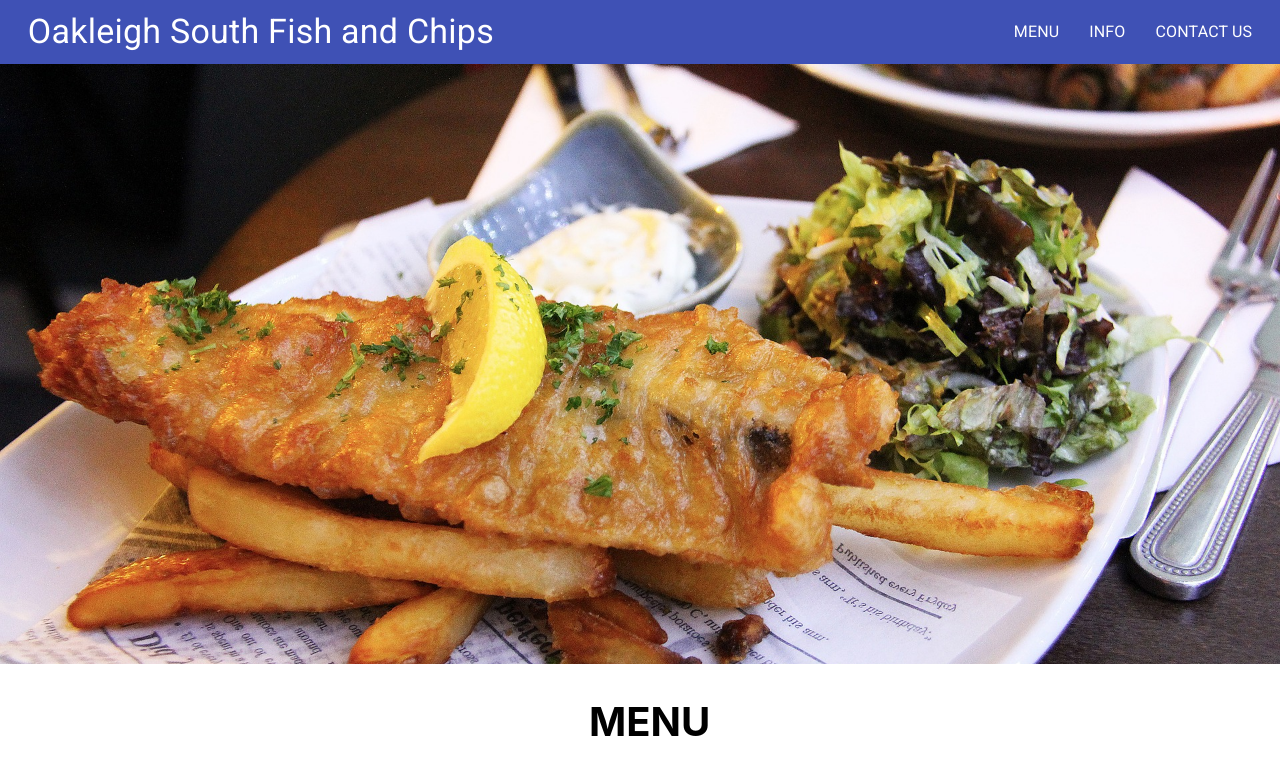
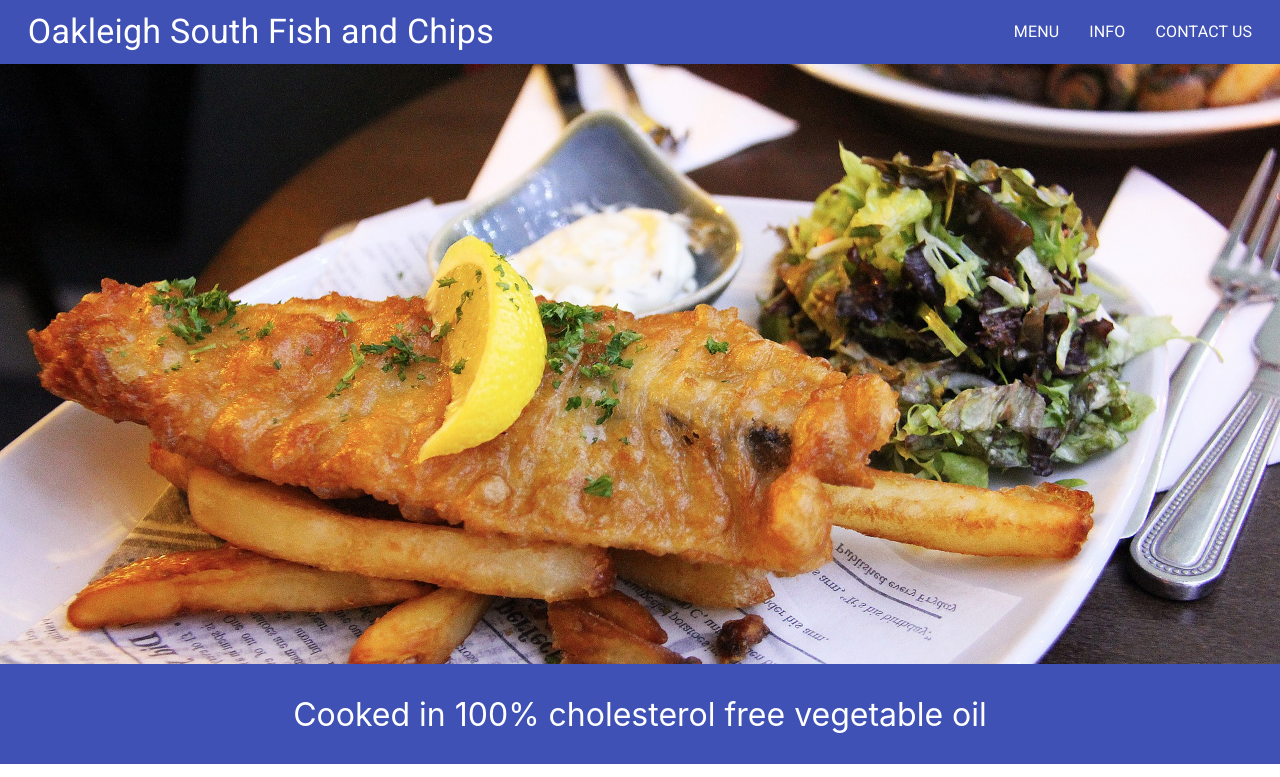
Before and after one commit to G-Tang2/fish_and_chips_v2, a React (Create React App) app in the folder client/: page / in a window 1280 px wide. Shown: the top 777 px of the page. Built offline with nearby package versions, Linux system fonts and the light colour scheme; no server answers; the HTML template or start-up script is replaced by a standard one.

Commit message:
Added front page description and minor margin formatting of category headings

```diff
--- a/client/src/App.js
+++ b/client/src/App.js
@@ -2,6 +2,7 @@ import React, { Component } from "react";
 import { BrowserRouter as Router } from "react-router-dom";
 import Header from "./components/Header";
 import Hero from "./components/Hero";
+import FrontPageDescription from "./components/FrontPageDescription";
 import Menu from "./components/Menu";
 import Info from "./components/Info";
 import "./stylesheets/main.scss";
@@ -12,10 +13,9 @@ class App extends Component {
       <div className="App">
         <Header title="Oakleigh South Fish and Chips" />
         <Hero />
-        <body>
-          <Menu title="MENU" />
-          <Info address="14 Old Dandenong Road Oakleigh South 3167" phoneNo="9570 2222" />
-        </body>
+        <FrontPageDescription description="Cooked in 100% cholesterol free vegetable oil" />
+        <Menu title="MENU" />
+        <Info address="14 Old Dandenong Road Oakleigh South 3167" phoneNo="9570 2222" />
       </div>
     );
   }
--- /dev/null
+++ b/client/src/components/FrontPageDescription.js
@@ -0,0 +1,13 @@
+import React, { Component } from "react";
+
+class FrontPageDescription extends Component {
+  render() {
+    return (
+      <div className="front-page-desc-container">
+        <span className="front-page-desc">{this.props.description}</span>
+      </div>
+    );
+  }
+}
+
+export default FrontPageDescription;
--- a/client/src/components/Item.js
+++ b/client/src/components/Item.js
@@ -37,7 +37,7 @@ class Item extends Component {
     const filteredItems = this.state.items.filter((item) => item.category_id === this.props.category.category_id);
 
     return filteredItems.map((categoryItem) => (
-      <div className="item-container">
+      <div key={categoryItem.item_id} className="item-container">
         <div className="item-pricing">
           <span className="flex-side">{categoryItem.item_name}</span>
           <span className="flex-center">{dots(200)}</span>
--- a/client/src/components/MenuBody.js
+++ b/client/src/components/MenuBody.js
@@ -19,7 +19,12 @@ class MenuBody extends Component {
   categoryTitle(category) {
     if (category.parent_category_id === null) {
       //main category
-      return <h1>{category.category_name.toUpperCase()}</h1>;
+      return (
+        <React.Fragment>
+          <h1>{category.category_name.toUpperCase()}</h1>
+          {this.categoryDescription(category)}
+        </React.Fragment>
+      );
     } else {
       //sub-category
       return <h3>EXTRA</h3>;
@@ -27,7 +32,7 @@ class MenuBody extends Component {
   }
 
   categoryDescription(category) {
-    return category.category_desc !== null ? <span>{category.category_desc}</span> : null;
+    return category.category_desc !== null ? <span className="category-description">{category.category_desc}</span> : null;
   }
 
   addDivider(category) {
@@ -38,11 +43,10 @@ class MenuBody extends Component {
 
   category() {
     return this.state.categories.map((category) => (
-      <React.Fragment>
+      <React.Fragment key={category.category_id}>
         {this.addDivider(category)}
         <div className="category-container">
           <div className="category-title">{this.categoryTitle(category)}</div>
-          <div className="category-description">{this.categoryDescription(category)}</div>
           <div className="grid-x2">
             <Item category={category} />
           </div>
--- a/client/src/stylesheets/main.scss
+++ b/client/src/stylesheets/main.scss
@@ -3,6 +3,7 @@
 @import "./sections/hero";
 @import "./sections/info";
 @import "./sections/menu";
+@import "./sections/frontPageDesc";
 
 .main-wrapper {
   display: flex;
--- /dev/null
+++ b/client/src/stylesheets/sections/_frontPageDesc.scss
@@ -0,0 +1,11 @@
+.front-page-desc-container {
+  display: flex;
+  height: 100px;
+  justify-content: center;
+  background-color: #3f51b5;
+  .front-page-desc {
+    font-size: 24pt;
+    margin: auto;
+    color: white;
+  }
+}
--- a/client/src/stylesheets/sections/_menu.scss
+++ b/client/src/stylesheets/sections/_menu.scss
@@ -1,4 +1,4 @@
-$title-bottom-margin: 5px; // includes subtitles
+$title-bottom-margin: 8px; // includes subtitles
 
 .menu-container {
   padding: 0px 100px;
@@ -12,7 +12,7 @@ $title-bottom-margin: 5px; // includes subtitles
     padding: 40px 75px;
     border: 2px solid black;
     .horizontal-divider {
-      margin: 20px auto;
+      margin: 28px auto 20px auto;
       height: 2px;
       background-color: rgba(#000000, 0.4);
     }
@@ -40,11 +40,15 @@ $title-bottom-margin: 5px; // includes subtitles
       }
     }
     .category-title {
+      margin-bottom: $title-bottom-margin;
       h1 {
-        margin: 0 0 $title-bottom-margin 0;
+        font-size: 24pt;
+        margin: 0;
       }
       h3 {
-        margin-bottom: $title-bottom-margin;
+        font-size: 20pt;
+        font-weight: 400;
+        margin-bottom: 0;
       }
     }
     .grid-x2 {
```
